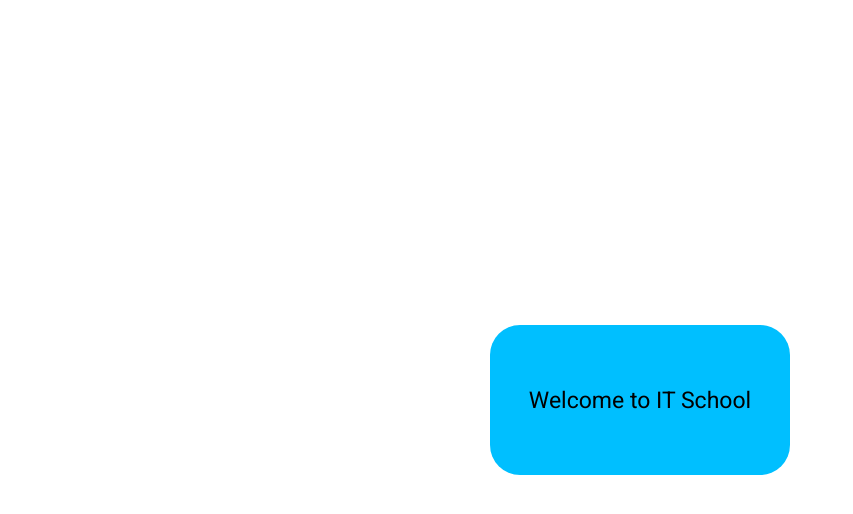
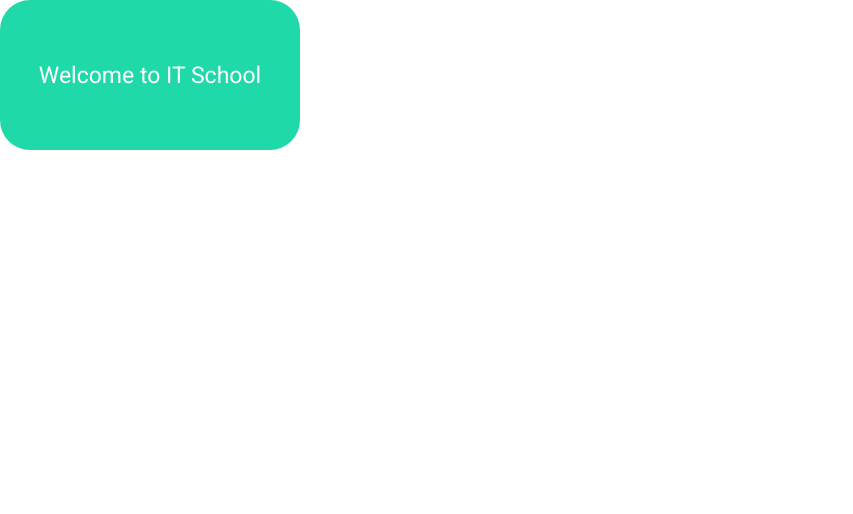
Before and after one commit to Az1mov02/qastartup-git-demo, a plain HTML site: page index.html in a window 1280 px wide. Shown: the whole page, without its empty margins (0-853 px from the left). Drawn offline with Linux system fonts and the light colour scheme.

Commit message:
Bug fixing  -change color

```diff
--- a/styles/style.css
+++ b/styles/style.css
@@ -3,13 +3,9 @@ body {
 }
 
 .main-block {
-    position: absolute;
-    top: 50%;
-    left: 50%;
-    transform: translate(-50%, -50%);
     width: 300px;
     height: 150px;
-    background-color: deepskyblue;
+    background-color: #20d9a8;
     display: flex;
     align-items: center;
     justify-content: center;
@@ -18,4 +14,5 @@ body {
 
 .main-block-message {
     font-size: 23px;
+    color: white;
 }
```
